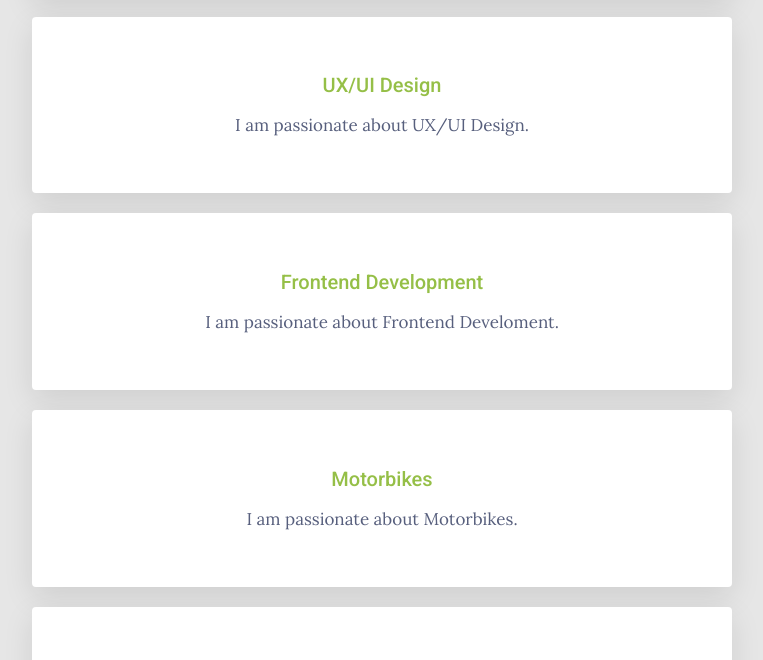
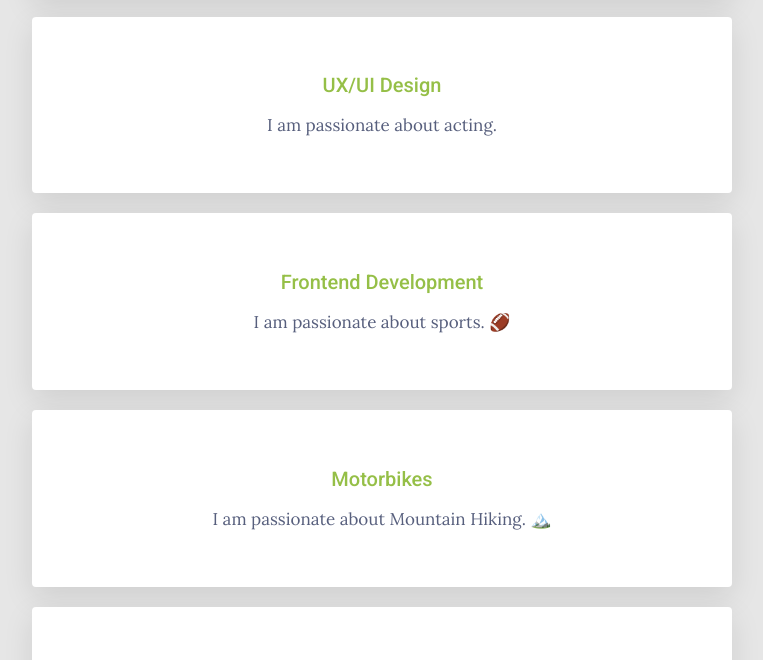
Before and after one commit to Julien-Marty/my-profile, a plain HTML site: page index.html in a window 1280 px wide. Shown: the part 491-1151 px from the top of the page, without its empty margins (258-1021 px from the left). Drawn offline with Linux system fonts and the light colour scheme.

Commit message:
Update index.html

```diff
--- a/index.html
+++ b/index.html
@@ -27,7 +27,7 @@
      <div class="card-white">
 	   <h2>UX/UI Design</h2>
 	   <p>
-	   I am passionate about UX/UI Design.
+	   I am passionate about acting.
 	   </p>
      </div>
 
@@ -35,14 +35,14 @@
      <div class="card-white">
 	   <h2>Frontend Development</h2>
 	   <p>
-	   I am passionate about Frontend Develoment.
+	   I am passionate about sports. 🏈
 	   </p>
      </div>
 
      <div class="card-white">
 	   <h2>Motorbikes</h2>
 	   <p>
-	   I am passionate about Motorbikes.
+	   I am passionate about Mountain Hiking. 🏔️
 	   </p>
      </div>
 
@@ -54,7 +54,7 @@
       	   	<i class="fa-brands fa-facebook"></i></a>
          </li>
          <li>
-      	   <a href="https://www.facebook.com/profile.php?id=100015568096363&locale=fr_FR"><i class="fa-brands fa-twitter"></i>
+      	   <a href="https://twitter.com/"><i class="fa-brands fa-twitter"></i>
       	   </a>
          </li>
          <li>
```
